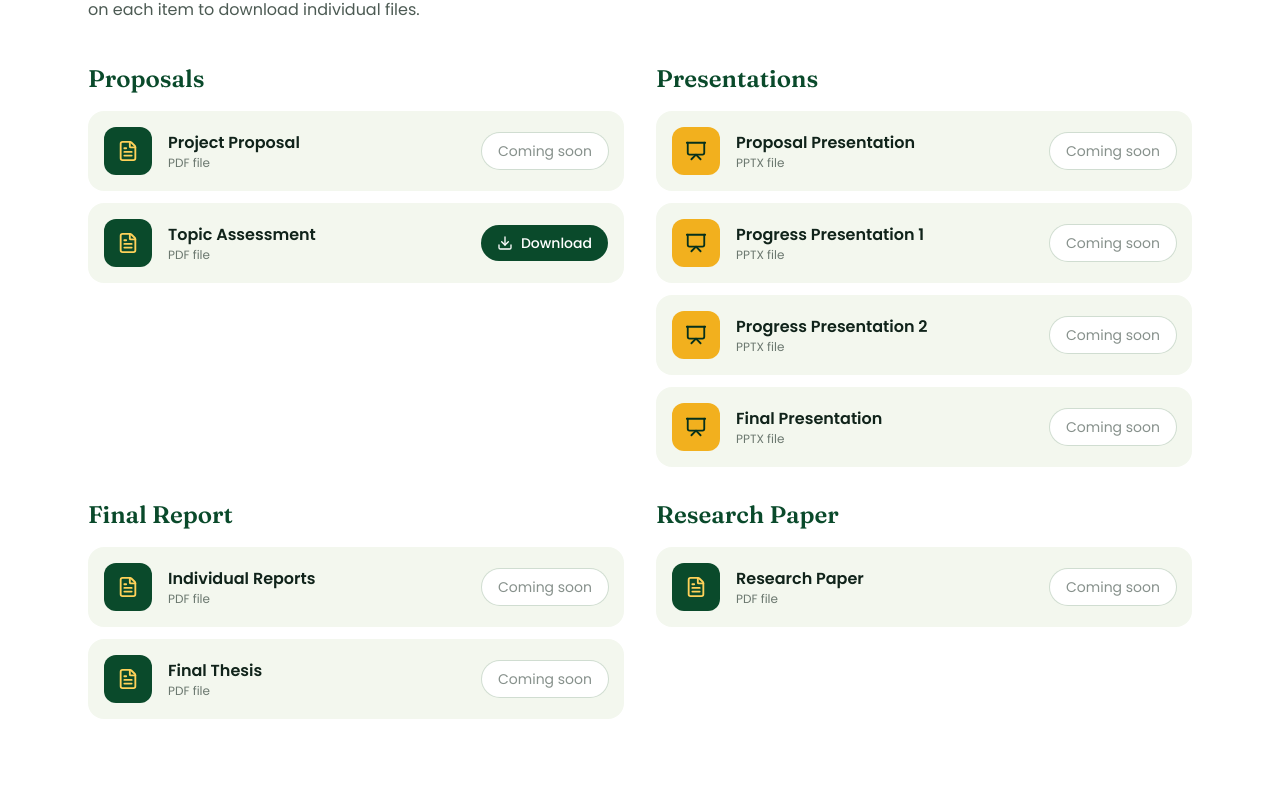
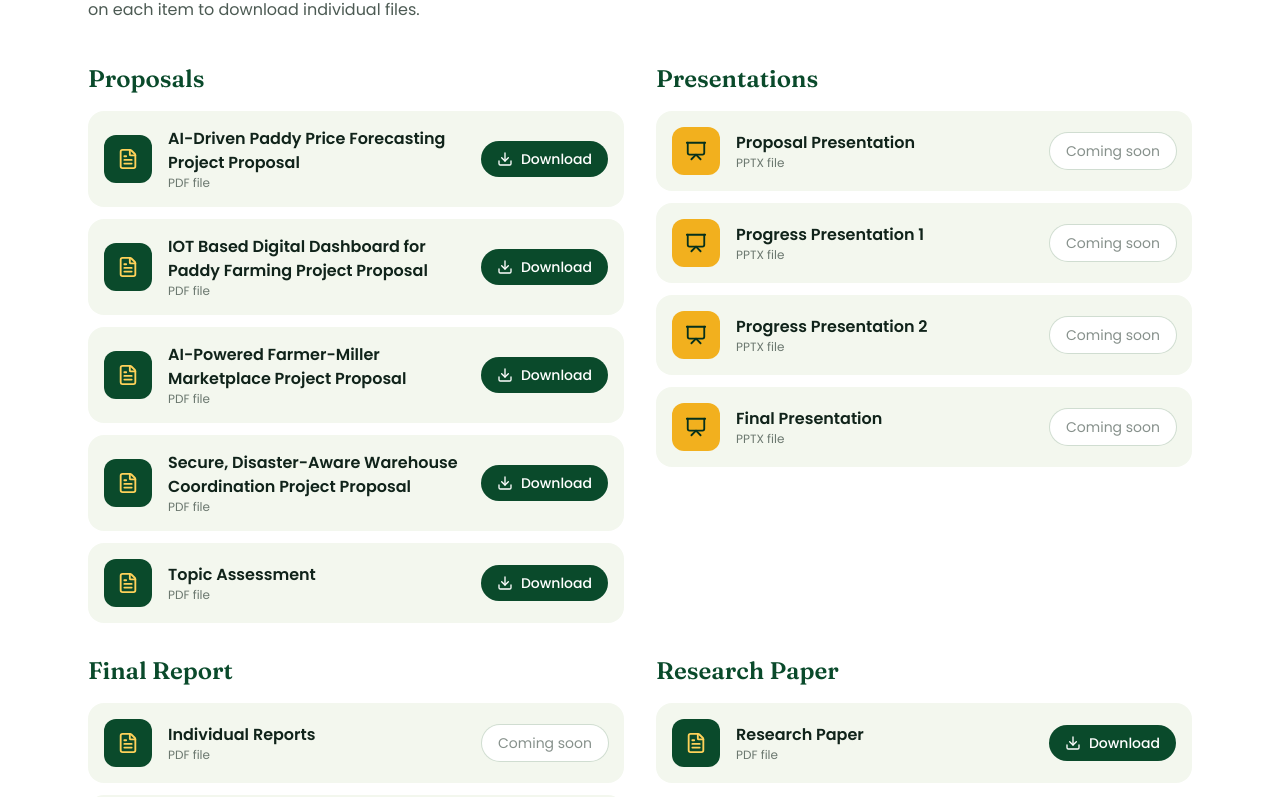
Before and after one commit to Research-4th-year/Digital-Goviya-Web, a React (Vite) app in the folder client/: page / in a window 1280 px wide. Shown: the part 5459-6256 px from the top of the page. Built offline with nearby package versions, Linux system fonts and the light colour scheme.

Commit message:
feat: update downloads section with new project proposals and research paper

```diff
--- a/client/src/data/siteData.js
+++ b/client/src/data/siteData.js
@@ -236,7 +236,10 @@ export const DOWNLOADS = [
   {
     group: 'Proposals',
     items: [
-      { title: 'Project Proposal', file: 'downloads/proposals/project-proposal.pdf', available: false },
+      { title: 'AI-Driven Paddy Price Forecasting Project Proposal', file: 'downloads/proposals/R26_SE_007_IT22102096_RansaraNS.pdf', available: true },
+      { title: 'IOT Based Digital Dashboard for Paddy Farming Project Proposal', file: 'downloads/proposals/R26_SE_007_IT22294784_KumarasinghaPAND.pdf', available: true },
+      { title: 'AI-Powered Farmer-Miller Marketplace Project Proposal', file: 'downloads/proposals/R26_SE_007_IT22147950_Chamudi.K.S.I.pdf', available: true },
+      { title: 'Secure, Disaster-Aware Warehouse Coordination Project Proposal', file: 'downloads/proposals/R26 SE 007_IT22372444_SenarathneS.M.B.V.B .pdf', available: true },
       { title: 'Topic Assessment', file: 'downloads/proposals/TAF_R26-SE-007.pdf', available: true },
     ],
   },
@@ -258,7 +261,7 @@ export const DOWNLOADS = [
   },
   {
     group: 'Research Paper',
-    items: [{ title: 'Research Paper', file: 'downloads/papers/research-paper.pdf', available: false }],
+    items: [{ title: 'Research Paper', file: 'downloads/papers/Privacy_Preserving_Warehouse_Coordination_System_for_National_Paddy_Distribution_Using_Zero_Knowledge_Proofs_Graph_Attention_Networks_and_Permissioned_Blockchain.pdf', available: true }],
   },
 ];
 
```
